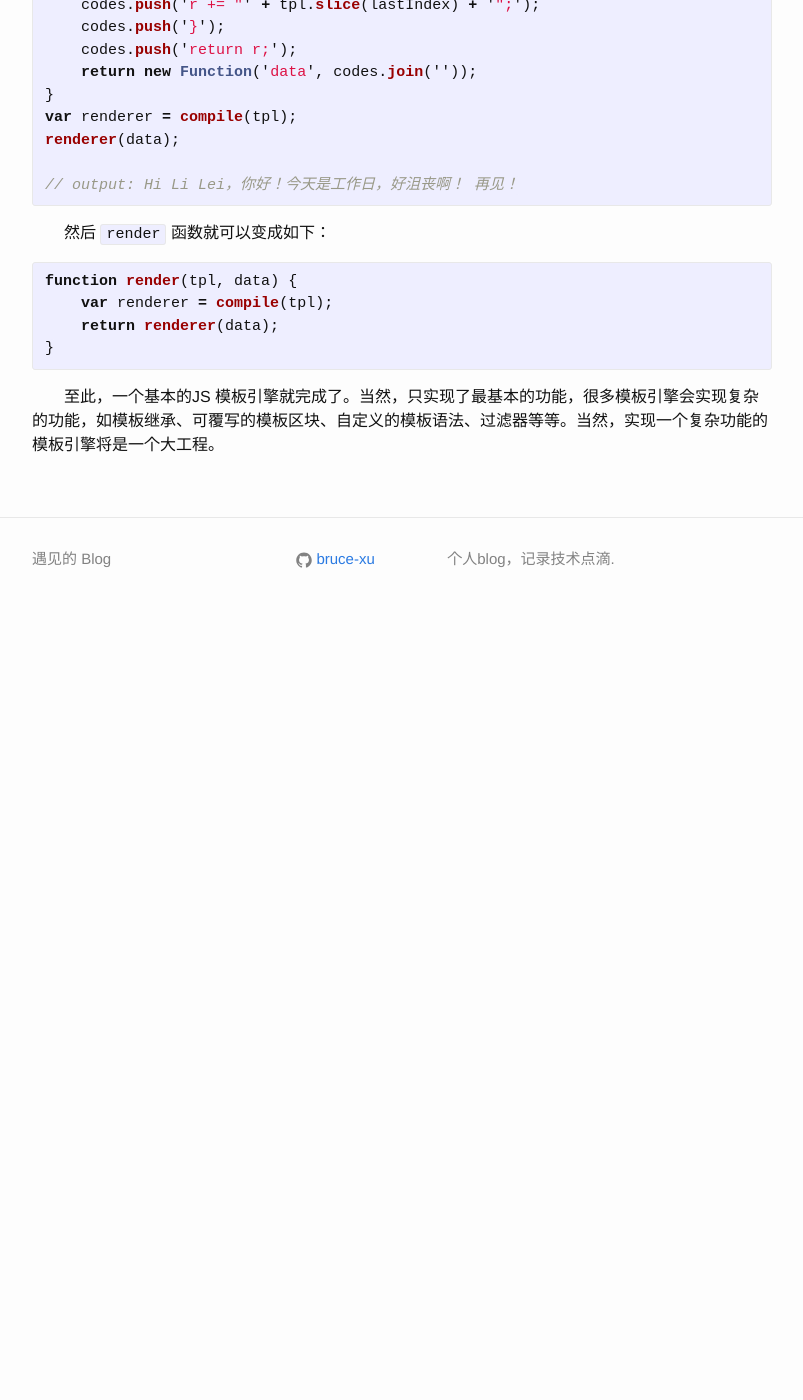
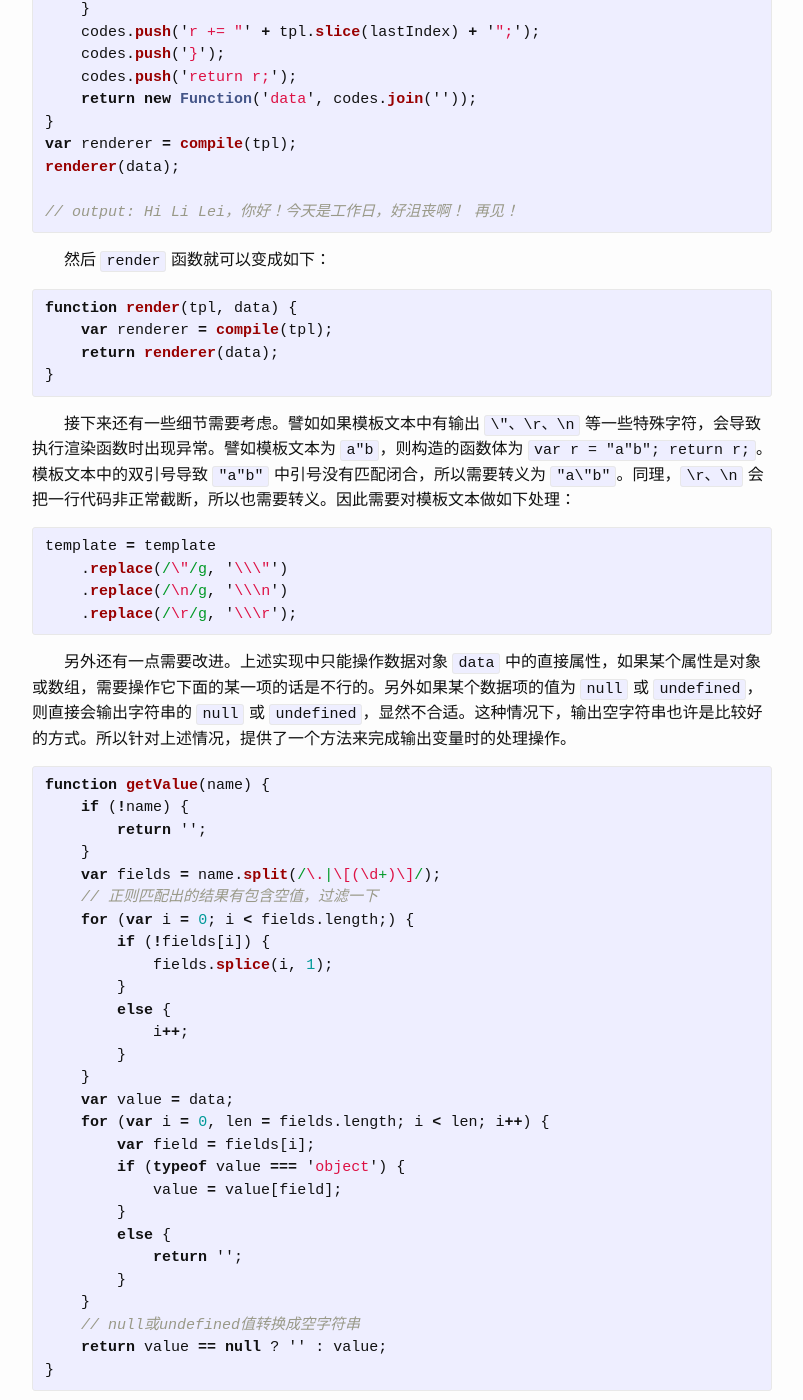
Before and after one commit to bruce-xu/bruce-xu.github.io, a Jekyll site: the page built from _posts/2016-04-17-js-template.markdown, in a window 1280 px wide and 1400 px high, scrolled down 4953 px. Shown: the whole window, without its empty margins (238-1041 px from the left). Built offline with Jekyll 4.4.1, drawn with Linux system fonts in a browser that asks for light colours; comment, search, counter and statistics services are not loaded; before the commit the page ends 5583 px from its top, so only the background shows below that; some of the changed text lies outside the part shown.

Commit message:
Update template blog

```diff
--- a/_posts/2016-04-17-js-template.markdown
+++ b/_posts/2016-04-17-js-template.markdown
@@ -1,6 +1,6 @@
 ---
 layout: post
-title:  逐步实现简单的JS模板引擎
+title:  逐步实现简单的 JS 模板引擎
 date:   2016-04-17 21:15:10 +0800
 categories: [JS, Template]
 permalink: blogs/js/template
@@ -8,11 +8,11 @@
 keywords: JS,Template
 ---
 
-　　前端开发中经常会用到JS模板引擎。当然，项目中一般都会引用第三方开源的模板引擎库。这些库功能较多，实现起来也相当复杂。此文主要介绍一个最基本的JS模板引擎是如何实现的。
+　　前端开发中经常会用到 JS 模板引擎。当然，项目中一般都会引用第三方开源的模板引擎库。这些库功能较多，实现起来也相当复杂。此文主要介绍一个最基本的 JS 模板引擎是如何实现的。
 
-　　开发中经常有拼接文本的需求。如从接口中获取到用户名 `Li Lei` 后，将其连同一串欢迎文本 `，欢迎来到这里，祝你早日找到女盆友！` 显示在页面上。最直接的方式是把变量和固定文本拼接成一个新的字符串 `Li Lei，欢迎来到这里，祝你早日找到女盆友！`。当然，对于这种需求，直接拼字符串已经够用了。但这完全不符合今天的主题，所以下面演示如何用模板来实现。
+　　开发中经常有拼接文本的需求。如从接口中获取到用户名 `Li Lei` 后，将其连同一串欢迎文本 `，欢迎来到这里，祝你早日找到女盆友！` 显示在页面上。最直接的方式是把变量和固定文本拼接成一个新的字符串 `Li Lei，欢迎来到这里，祝你早日找到女盆友！`。当然，对于这种需求，直接拼字符串已经够用了。但这完全不符合今天的主题，所以下面演示如何用模板方法来实现。
 
-　　最直接的想法是定义一个匹配变量的正则表达式，然后直接把变量名包裹成符合正则表达式的形式，直接放入到整个文本中，最后解析正在表达式，找出匹配的变量名，替换成变量的实际值。例如用＂<% variable %>＂来表示变量，则可用正则＂/<%\s*(\w*?)\s*%>/g＂来匹配变量。实现如下：
+　　最直接的想法是定义一个匹配变量的正则表达式，然后直接把变量名包裹成符合正则表达式的形式，直接放入到整个文本中，最后解析正则表达式，找出匹配的变量名，替换成变量的实际值。例如用 `<% variable %>` 来表示变量，则可用正则 `/<%\s*(\w*?)\s*%>/` 来匹配变量。实现如下：
 
 {% highlight js %}
 var name = 'Li Lei';
@@ -26,7 +26,7 @@
 
 　　结果 `html` 的值就为 `Li Lei，欢迎来到这里，祝你早日找到女盆友！`。
 
-　　针对此例，如果是用户是女生，则不适用了。所以模板中需要增加一个变量，同时正则中需要增加 `g` 标识来表示全局搜索，不然的话只会匹配到第一个变量就会停止搜索。如下：
+　　针对此例，如果用户是女生，则不适用了。所以模板中需要再增加一个变量来表示性别，同时正则中需要增加 `g` 来标识全局搜索，不然的话只会匹配到第一个变量就会停止搜索。如下：
 
 {% highlight js %}
 var name = 'Han Meimei';
@@ -104,9 +104,9 @@
 
 　　那么现在的问题就变成了要把字符串变成可执行的代码。JS 的语言特性可以很方便的做到，如使用 `eval` 或 `new Function()`。由于 `new Function()` 比 `eval` 容易定义参数，且传说大多数浏览器中效率更高，外加不同方式下调用 `eval` 的作用域有些诡异，所以选择使用 `new Function()`。
 
-　　上面说到针对模板中的变量和逻辑代码需要做不同的处理，但上面的模板文本中，它们都是包裹在 `<% %>`里面的，该如何区分识别它们呢？一种方法是罗列出所有的控制逻辑关键字，如 `if、else、for、while、switch` 等，判断如果是这种关键字开头的，就当做是控制语句处理，其它的作为变量输出。另一种更简单的方式是使用不同的包裹字符。如有些模板引擎分别使用 `<% %>` 和 `<%= %>` 来代表控制语句和变量，此处也选择这种方式（当然，其它方式都可以，如用 `${}` 来代表变量）。
+　　上面说到针对模板中的变量和逻辑代码需要做不同的处理，但上面的模板文本中，它们都是包裹在 `<% %>`里面的，该如何区分识别它们呢？一种方法是罗列出所有的控制逻辑关键字，如 `if、else、for、while、switch` 等，判断如果是这种关键字开头的，就当做是控制语句处理，其它的作为变量输出。另一种更简单的方式是使用不同的包裹字符。如有些模板引擎分别使用 `<% %>` 和 `<%= %>` 来代表控制语句和变量，此处也选择这种方式（当然，其它方式都可以，如很多模板引擎会使用 `${}` 来代表变量）。
 
-　　所以现在需要做的就是用正则解析模板文本，按上面说到的三种情况处理，最终拼成一个字符串文本，作为函数体，并调用 `new Function()` 来生成一个可执行的函数。如下：
+　　所以现在需要做的就是用正则解析模板文本，按上面说到的三种情况处理，最终拼成一个字符串文本作为函数体，并调用 `new Function()` 来生成一个可执行的函数。如下：
 
 {% highlight js %}
 var tpl = 'Hi <%= name %>，你好！<% if (date >= 1 && date < 6) { %>今天是工作日'
@@ -165,7 +165,7 @@
 
 　　虽然现在实现了模板的功能，不同的模板调用上述 `render` 方法并传递相应的数据就可以得到不同的内容了。但如果同一个模板内容需要根据不同的数据显示在页面的多个地方，或同一个地方的数据变化后，需要重新渲染，则每一次调用 `render` 方法，都需要正则解析一遍模板文本，会有额外的性能开销。此处可以优化一下。
 
-　　通过上面介绍可以知道， `render` 方法就是正则解析模板文本，组装成函数体，通过 `new Function` 生成函数对象并调用。调用完成后，函数就废弃了。此处可以通过返回函数的引用来优化，这样就可以重复调用函数而不用每次都解析模板了。针对特定的模板文本，对模板的解析是固定的，但模板内使用的数据是可变的。所以返回的这个函数，需要接收一个参数来获取数据。同时，解析模板时，就不应该直接读取数据了，数据的读取应该在返回的函数调用时处理。所以上面绑定函数内变量作用域的方式，就成了反面的例子，因为它在解析模板时就绑定了特定的数据，而不再适用其它的数据了。
+　　通过上面介绍可以知道， `render` 方法就是正则解析模板文本，组装成函数体，通过 `new Function` 生成函数对象并调用。调用完成后，函数就废弃了。此处可以通过返回函数的引用来优化，这样就可以重复调用函数而不用每次都解析模板了。针对特定的模板文本，对模板的解析是固定的，但模板内使用的数据是可变的。所以返回的这个函数，需要接收一个参数来获取数据。同时，解析模板时，就不应该直接读取数据了，数据的读取应该在返回的函数调用时处理。所以上面绑定函数内变量作用域的方式，就成了反面的例子，因为它在解析模板时就绑定了特定的数据，不符合现在的要求了。所以需要换成使用 `with` 来实现。
 
 　　此处增加一个 `compile` 函数，用于编译模板，返回一个函数，函数需要一个 `data` 参数用于接收数据。
 
@@ -216,4 +216,51 @@
 }
 {% endhighlight %}
 
+　　接下来还有一些细节需要考虑。譬如如果模板文本中有输出 `\"、\r、\n` 等一些特殊字符，会导致执行渲染函数时出现异常。譬如模板文本为 `a"b`，则构造的函数体为 `var r = "a"b"; return r;`。模板文本中的双引号导致 `"a"b"` 中引号没有匹配闭合，所以需要转义为 `"a\"b"`。同理，`\r、\n` 会把一行代码非正常截断，所以也需要转义。因此需要对模板文本做如下处理：
+
+{% highlight js %}
+template = template
+    .replace(/\"/g, '\\\"')
+    .replace(/\n/g, '\\\n')
+    .replace(/\r/g, '\\\r');
+{% endhighlight %}
+
+　　另外还有一点需要改进。上述实现中只能操作数据对象 `data` 中的直接属性，如果某个属性是对象或数组，需要操作它下面的某一项的话是不行的。另外如果某个数据项的值为 `null` 或 `undefined`，则直接会输出字符串的 `null` 或 `undefined`，显然不合适。这种情况下，输出空字符串也许是比较好的方式。所以针对上述情况，提供了一个方法来完成输出变量时的处理操作。
+
+{% highlight js %}
+function getValue(name) {
+    if (!name) {
+        return '';
+    }
+    var fields = name.split(/\.|\[(\d+)\]/);
+    // 正则匹配出的结果有包含空值，过滤一下
+    for (var i = 0; i < fields.length;) {
+        if (!fields[i]) {
+            fields.splice(i, 1);
+        }
+        else {
+            i++;
+        }
+    }
+    var value = data;
+    for (var i = 0, len = fields.length; i < len; i++) {
+        var field = fields[i];
+        if (typeof value === 'object') {
+            value = value[field];
+        }
+        else {
+            return '';
+        }
+    }
+    // null或undefined值转换成空字符串
+    return value == null ? '' : value;
+}
+{% endhighlight %}
+
 　　至此，一个基本的JS 模板引擎就完成了。当然，只实现了最基本的功能，很多模板引擎会实现复杂的功能，如模板继承、可覆写的模板区块、自定义的模板语法、过滤器等等。当然，实现一个复杂功能的模板引擎将是一个大工程。
+
+　　代码在 Github 地址如下：
+
+> [template]
+
+[template]: https://github.com/bruce-xu/template
```
Also changed, not shown: other parts of _posts/2016-04-17-js-template.markdown (+1 -1 lines).
